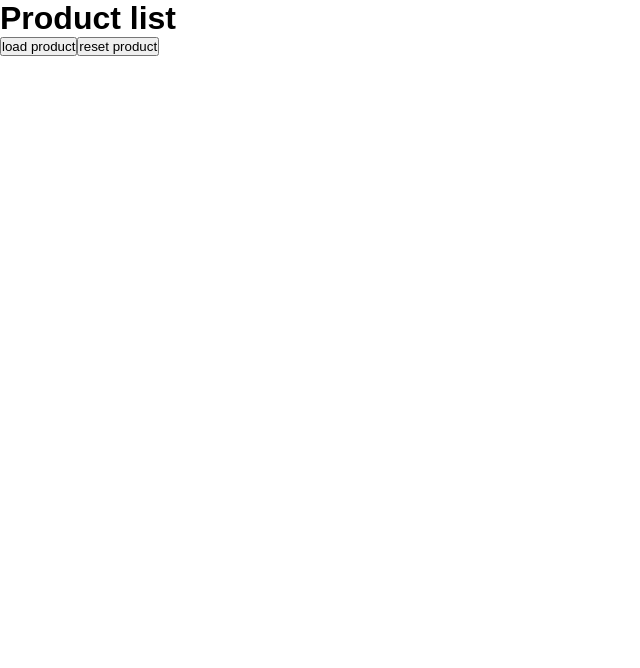
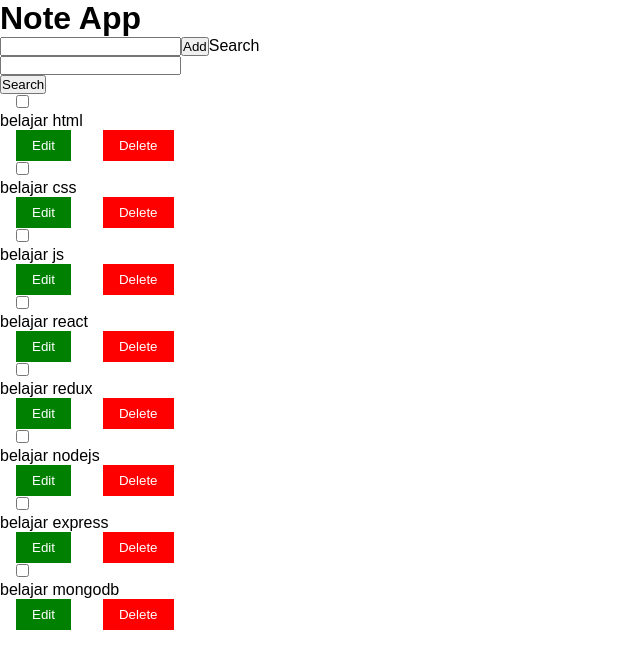
Before and after one commit to jufron/learn-react-js, a React (Vite) app: page / in a window 1280 px wide. Shown: the top 668 px of the page, without its empty margins (0-640 px from the left). Built offline with nearby package versions, Linux system fonts and the light colour scheme.

Commit message:
understanding usememo, how to use and behavior hooks

```diff
--- a/src/components/Note/NoteList.jsx
+++ b/src/components/Note/NoteList.jsx
@@ -1,17 +1,33 @@
-import { useContext } from "react";
+import { useContext, useMemo, useRef, useState } from "react";
 import { NotesContext } from "./NoteContex";
 import Note from "./Note";
+import NoteSearch from "./NoteSearch";
 
 export default function NoteList () {
   const notes = useContext(NotesContext);
+  const [ search, setSearch ] = useState('');
+  const searchInput = useRef(null);
+
+  const filterNote = useMemo( () => {
+    console.log('filtering memo');
+    return notes.filter(note => note.text.includes(search));
+  }, [notes, search]);
+
+  function handleSearch () {
+    console.log(`search : ${searchInput.current.value}`);
+    setSearch(searchInput.current.value);
+  }
 
   return (
+    <>
+      <NoteSearch useRef={searchInput} handleSearch={handleSearch} />
       <ul>
-      {notes.map(note => (
+        {filterNote.map(note => (
           <li key={note.id}>
             <Note note={note} />
           </li>
         ))}
       </ul>
+    </>
   )
 }
--- /dev/null
+++ b/src/components/Note/NoteSearch.jsx
@@ -0,0 +1,14 @@
+
+
+
+export default function NoteSearch ({ useRef, handleSearch }) {
+  return (
+    <>
+      <label htmlFor="search">Search</label>
+      <br />
+      <input ref={useRef} type="search" name="searh" id="search" />
+      <br />
+      <button type="submit" onClick={handleSearch}>Search</button>
+    </>
+  )
+}
--- a/src/main.jsx
+++ b/src/main.jsx
@@ -33,12 +33,12 @@ createRoot(document.getElementById('root')).render(
     <Counter /> */}
     {/* <Contact /> */}
     {/* <TaskPages /> */}
-    {/* <NoteApp /> */}
+    <NoteApp />
     {/* <Main /> */}
 
     {/* <AlertButton text="klik saya" message="ini diklik berapa kali" /> */}
     {/* <MainTimer /> */}
     {/* <MainGuestBook /> */}
-    <MainProduct />
+    {/* <MainProduct /> */}
   </StrictMode>,
 );
--- a/src/pages/NoteApp.jsx
+++ b/src/pages/NoteApp.jsx
@@ -4,6 +4,7 @@ import NoteList from "../components/Note/NoteList";
 import Note from "../components/Note/Note";
 import { useImmer, useImmerReducer } from "use-immer";
 import { NotesContext, NoteDispatchContext } from "../components/Note/NoteContex";
+import NoteSearch from "../components/Note/NoteSearch";
 
 let id = 0;
 const initialNotes = [
@@ -34,13 +35,14 @@ function noteReducer (notes, action) {
 export default function NoteApp() {
   const [notes, dispatch] = useImmerReducer(noteReducer, initialNotes);
 
+
   return (
     <>
     <NotesContext.Provider value={notes}>
       <NoteDispatchContext.Provider value={dispatch}>
         <h1>Note App</h1>
+        <NoteForm />
         <NoteList />
-        <NoteForm />
       </NoteDispatchContext.Provider>
     </NotesContext.Provider>
     </>
```
Lines whose indentation alone changed are shown as unchanged.
